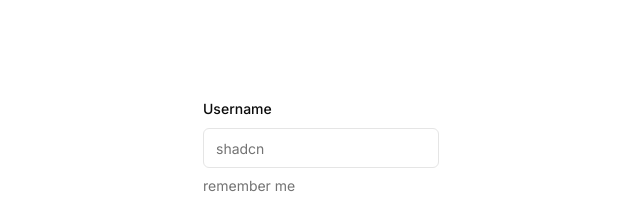
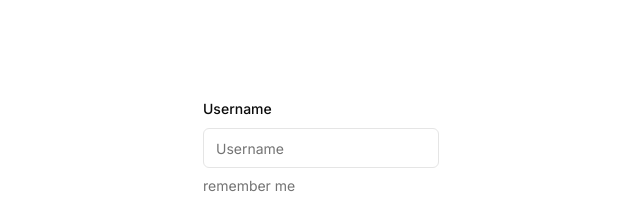
Before and after one commit to Mosharaf456/user-authentication-nextjs14, a Next.js app: page / in a window 1280 px wide. Shown: the top 218 px of the page, without its empty margins (319-959 px from the left). Built offline with nearby package versions, Linux system fonts and the light colour scheme.

Commit message:
ref added tested

```diff
--- a/src/components/custom-ui/LoginComponent/LoginComponent.tsx
+++ b/src/components/custom-ui/LoginComponent/LoginComponent.tsx
@@ -46,7 +46,7 @@
             <FormItem>
               <FormLabel>Username</FormLabel>
               <FormControl>
-                <Input placeholder="shadcn" {...field} />
+                <Input placeholder="Username" {...field} />
               </FormControl>
               <FormDescription>
                 remember me
--- a/src/components/ui/input.tsx
+++ b/src/components/ui/input.tsx
@@ -11,7 +11,7 @@
       <input
         type={type}
         className={cn(
-          "flex h-10 w-full rounded-md border border-input bg-background px-3 py-2 text-sm ring-offset-background file:border-0 file:bg-transparent file:text-sm file:font-medium placeholder:text-muted-foreground focus-visible:outline-none focus-visible:ring-2 focus-visible:ring-ring focus-visible:ring-offset-2 disabled:cursor-not-allowed disabled:opacity-50",
+          "flex h-10 w-full rounded-md border border-input bg-background px-3 py-2 text-sm ring-offset-background file:border-0 file:bg-transparent file:text-sm file:font-medium placeholder:text-muted-foreground focus-visible:outline-none disabled:cursor-not-allowed disabled:opacity-50",
           className
         )}
         ref={ref}
```
